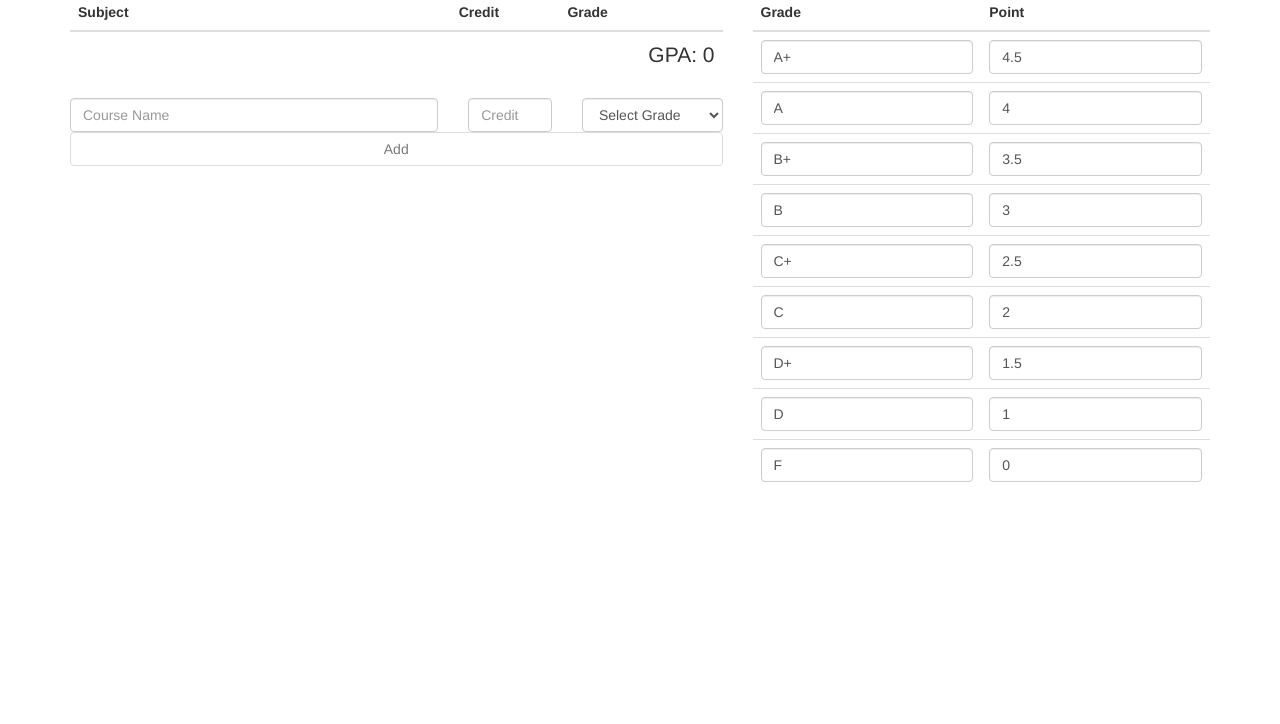
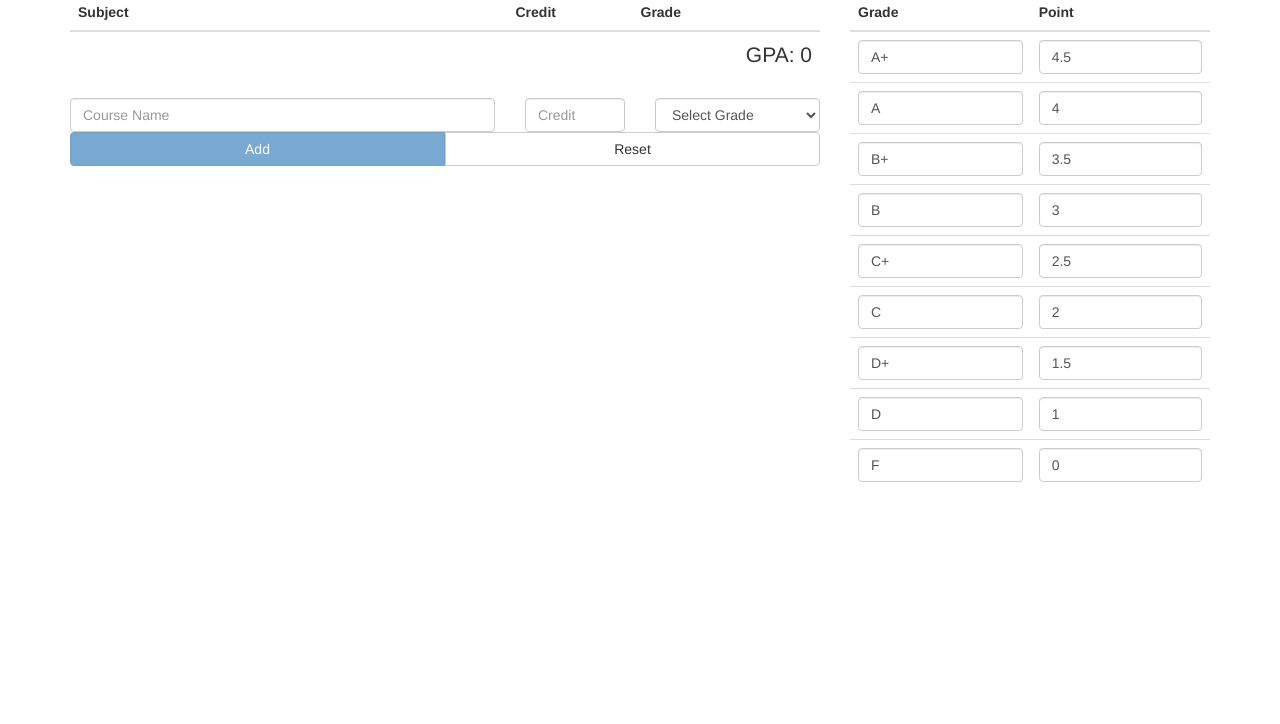
Before and after one commit to Marco129/GPACalculator, a plain HTML site: page index.html in a window 1280 px wide. Shown: the part 76-800 px from the top of the page. Drawn offline with nearby package versions, Linux system fonts and the light colour scheme.

Commit message:
Update layout

```diff
--- a/index.html
+++ b/index.html
@@ -12,7 +12,7 @@
 	<body>
 		<div class="container">
 			<div class="row">
-				<div class="col-md-7" ng-controller="gpaController">
+				<div class="col-md-8" ng-controller="gpaController">
 					<h1>Your Grade <button type="button" class="btn btn-default" ng-click="clear()">Clear</button></h1>
 					<div class="table-responsive">
 						<table class="table">
@@ -46,13 +46,20 @@
 									<option value="">Select Grade</option>
 								</select>
 							</div>
-							<div class="col-xs-12">
-								<button type="button" class="btn btn-default btn-block" ng-click="add()" ng-disabled="!addForm.course.$dirty || addForm.course.$invalid || !addForm.credit.$dirty || addForm.credit.$invalid || !addForm.grade.$dirty || addForm.grade.$invalid">Add</button>
+							<div class="col-md-12">
+								<div class="btn-group btn-group-justified">
+									<div class="btn-group">
+										<button type="button" class="btn btn-primary btn-block" ng-click="add()" ng-disabled="!addForm.course.$dirty || addForm.course.$invalid || !addForm.credit.$dirty || addForm.credit.$invalid || !addForm.grade.$dirty || addForm.grade.$invalid">Add</button>
+									</div>
+									<div class="btn-group">
+										<button type="button" class="btn btn-default btn-block" ng-click="reset()">Reset</button>
+									</div>
+								</div>
 							</div>
 						</div>
 					</form>
 				</div>
-				<div class="col-md-5" ng-controller="scaleController">
+				<div class="col-md-4" ng-controller="scaleController">
 					<h1>Grade Scale <button type="button" class="btn btn-default" ng-click="reset()">Reset</button></h1>
 					<div class="table-responsive">
 						<table class="table">
--- a/src/main.js
+++ b/src/main.js
@@ -1,12 +1,13 @@
+'use strict';
+
 angular.module('gpa', [])
 	.controller('gpaController', function($scope, $rootScope){
 		$scope.gpa = 0;
-		$scope.default_courses = [];
 		$scope.courses = [];
 		$scope.scales = [];
 		$scope.add = function(){
 			$scope.courses.push({course: $scope.add_course, credit: $scope.add_credit, grade: $scope.add_grade});
-			$scope.add_course = $scope.add_credit = $scope.add_grade = '';
+			$scope.reset();
 			$scope.addForm.$setPristine();
 			$scope.calulateGPA();
 		}
@@ -23,16 +24,20 @@ angular.module('gpa', [])
 				$scope.gpa = 0;
 			}
 		}
+		$scope.reset = function(){
+			$scope.add_course = $scope.add_credit = $scope.add_grade = '';
+		}
 		$scope.clear = function(){
-			$scope.courses = angular.copy($scope.default_courses);
+			$scope.courses = angular.copy([]);
 			$scope.calulateGPA();
 		}
 		$scope.clear();
 		// receive sync from scaleController
 		$rootScope.$on('scale', function(event, message){
-			$scope.scales  = message;
+			$scope.scales = message;
 		});
-	}).controller('scaleController', function($scope, $rootScope){
+	})
+	.controller('scaleController', function($scope, $rootScope){
 		$scope.default_scales = [
 		                         {grade: 'A+', point: 4.5},
 				                 {grade: 'A', point: 4.0},
```
